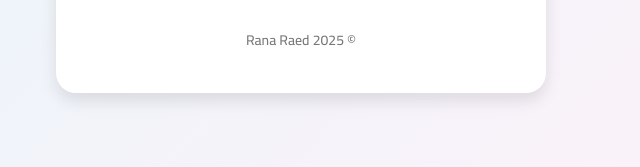
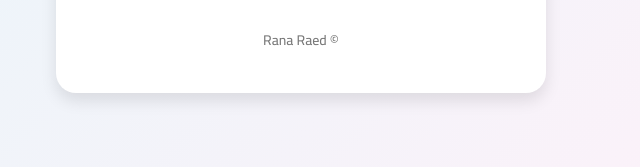
Before and after one commit to ranaraed00/My-first-webpage-, a plain HTML site: page Index.html in a window 1280 px wide. Shown: the part 630-797 px from the top of the page, 339-979 px from the left. Drawn offline with Linux system fonts and the light colour scheme.

Commit message:
Update Index.html

```diff
--- a/Index.html
+++ b/Index.html
@@ -64,7 +64,7 @@
       وَلَا يَئُودُهُ حِفْظُهُمَا ۚ<br>
       وَهُوَ الْعَلِيُّ الْعَظِيمُ
     </p>
-    <footer>&copy; 2025 Rana Raed</footer>
+    <footer>&copy;  Rana Raed</footer>
   </div>
 </body>
 </html>
```
